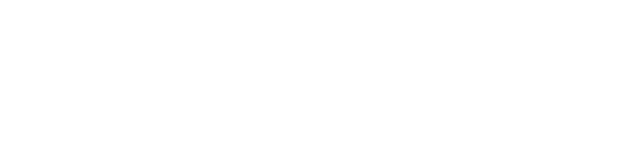
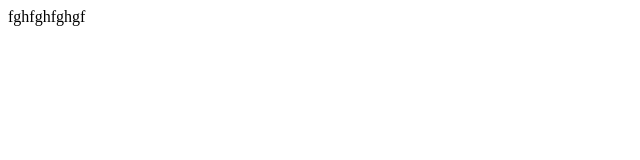
Before and after one commit to fjarrieta/curso, a plain HTML site: page index.html in a window 1280 px wide. Shown: the whole page, without its empty margins (0-640 px from the left). Drawn offline with Linux system fonts and the light colour scheme.

Commit message:
dfgdfgdf

```diff
--- a/index.html
+++ b/index.html
@@ -7,6 +7,6 @@
     <title>Document</title>
 </head>
 <body>
-
+    fghfghfghgf
 </body>
 </html>
```
